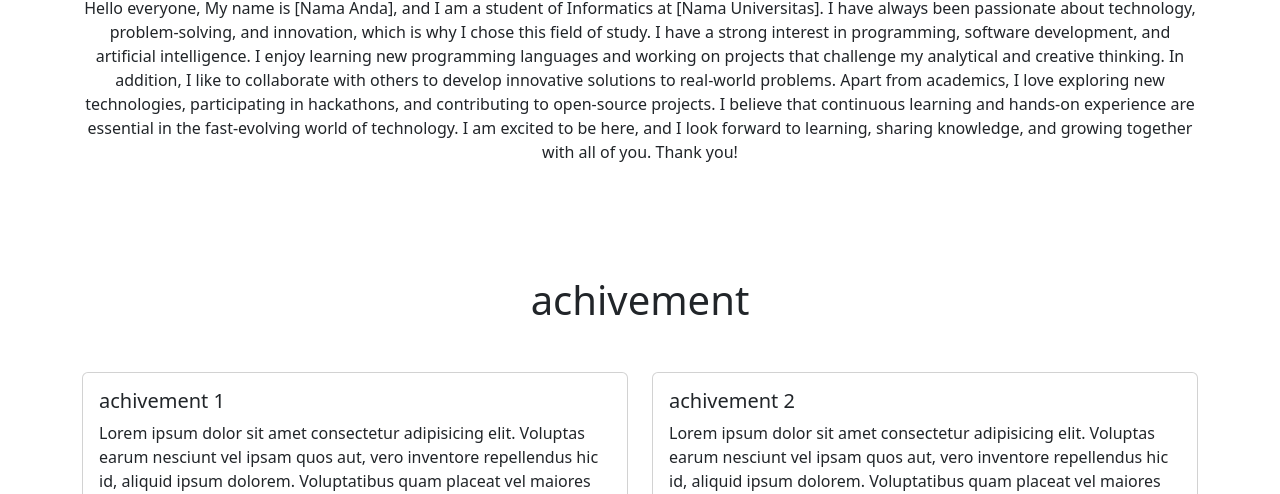
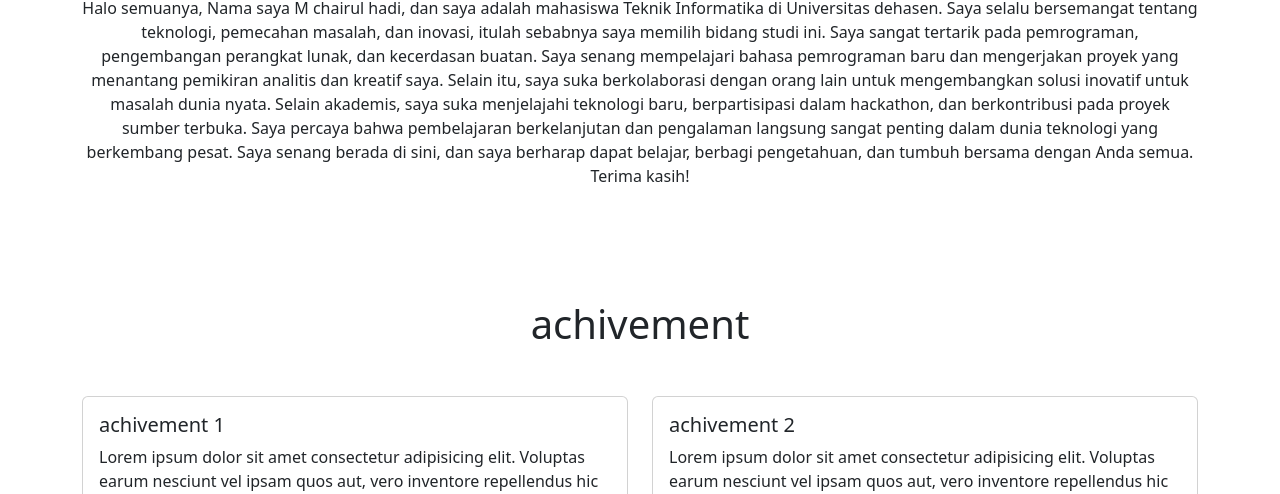
Before and after one commit to Kh4irul14/KHairul, a plain HTML site: page index.html in a window 1280 px wide. Shown: the part 606-1100 px from the top of the page. Drawn offline with Linux system fonts and the light colour scheme.

Commit message:
Update index.html

```diff
--- a/index.html
+++ b/index.html
@@ -82,20 +82,7 @@
       <div class="container">
         <h1>ABOUT ME</h1>
         <p>
-          Hello everyone, My name is [Nama Anda], and I am a student of
-          Informatics at [Nama Universitas]. I have always been passionate about
-          technology, problem-solving, and innovation, which is why I chose this
-          field of study. I have a strong interest in programming, software
-          development, and artificial intelligence. I enjoy learning new
-          programming languages and working on projects that challenge my
-          analytical and creative thinking. In addition, I like to collaborate
-          with others to develop innovative solutions to real-world problems.
-          Apart from academics, I love exploring new technologies, participating
-          in hackathons, and contributing to open-source projects. I believe
-          that continuous learning and hands-on experience are essential in the
-          fast-evolving world of technology. I am excited to be here, and I look
-          forward to learning, sharing knowledge, and growing together with all
-          of you. Thank you!
+         Halo semuanya, Nama saya M chairul hadi, dan saya adalah mahasiswa Teknik Informatika di Universitas dehasen. Saya selalu bersemangat tentang teknologi, pemecahan masalah, dan inovasi, itulah sebabnya saya memilih bidang studi ini. Saya sangat tertarik pada pemrograman, pengembangan perangkat lunak, dan kecerdasan buatan. Saya senang mempelajari bahasa pemrograman baru dan mengerjakan proyek yang menantang pemikiran analitis dan kreatif saya. Selain itu, saya suka berkolaborasi dengan orang lain untuk mengembangkan solusi inovatif untuk masalah dunia nyata. Selain akademis, saya suka menjelajahi teknologi baru, berpartisipasi dalam hackathon, dan berkontribusi pada proyek sumber terbuka. Saya percaya bahwa pembelajaran berkelanjutan dan pengalaman langsung sangat penting dalam dunia teknologi yang berkembang pesat. Saya senang berada di sini, dan saya berharap dapat belajar, berbagi pengetahuan, dan tumbuh bersama dengan Anda semua. Terima kasih!
         </p>
       </div>
     </section>
```
